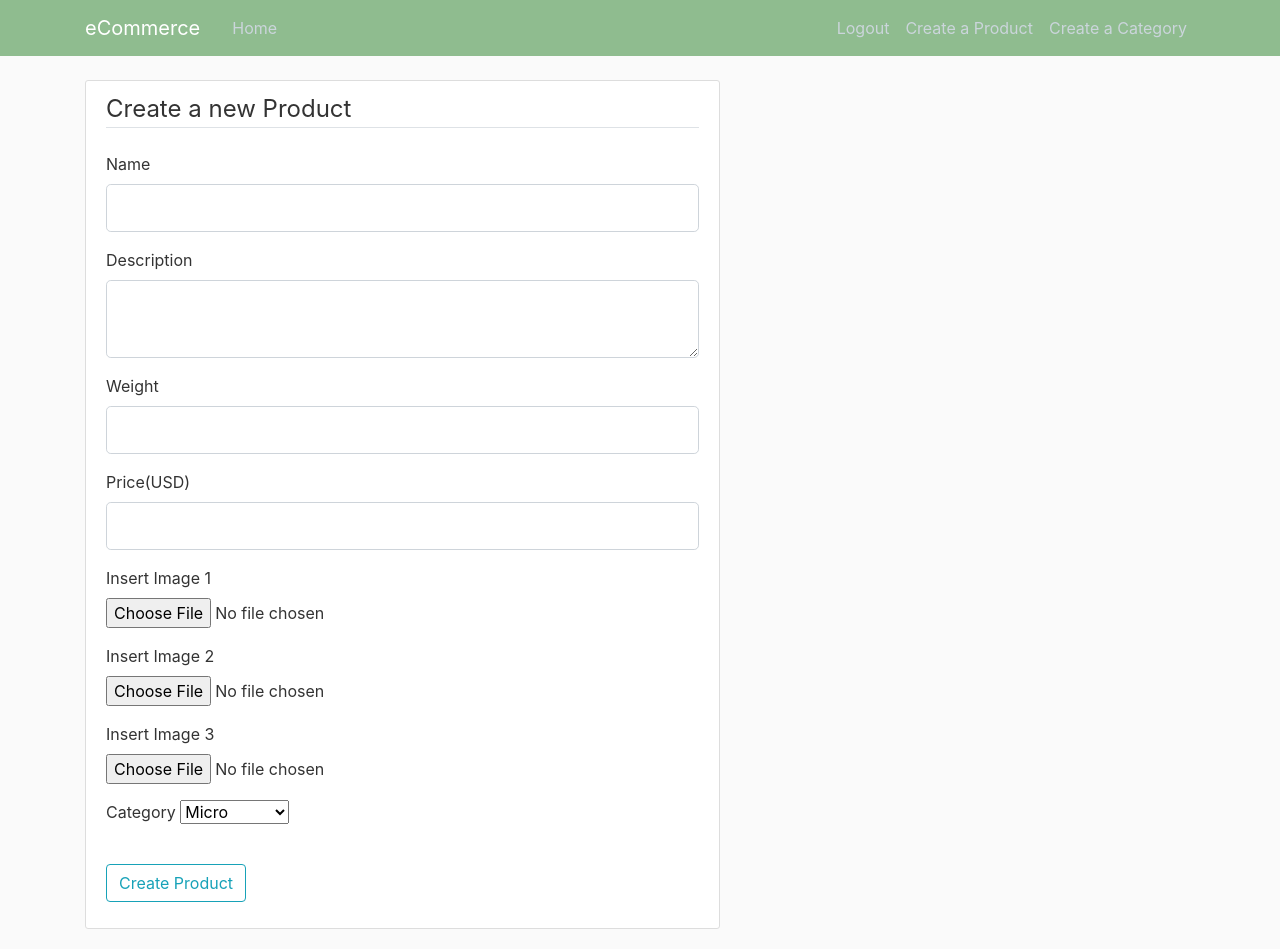
After one commit to juan1701712251/eCommerceFlask, a Flask app: page /products/new in a window 1280 px wide. The commit adds this page. Run offline with Flask 2, Linux system fonts and the light colour scheme; a user stored in the database is signed in; data comes from the database, SQL or seed files in the repository; both versions use the stored data as it was after the commit; some libraries are stand-ins or nearby versions.

Commit message:
Package Creation, CRUD Product and Category

```diff
--- /dev/null
+++ b/app_ecommerce/Templates/create_product.html
@@ -0,0 +1,104 @@
+{% extends 'layout.html' %}
+{% block content %}
+    <div class="col-md-7">
+        <div class="content-section">
+            <form method="POST" action="">
+                {{ form.hidden_tag() }}
+                <fieldset class="form-group">
+                    <legend class="border-bottom mb-4">Create a new Product</legend>
+                    <div class="form-group">
+                        {{ form.name.label(class="form-control-label")}}
+                        {% if form.name.errors %}
+                            {{ form.name(class="form-control form-control-lg is-invalid")}}
+                            <div class="invalid-feedback">
+                                {% for error in form.name.errors %}
+                                    <span>{{ error }}</span>
+                                {% endfor %}
+                            </div>
+                        {% else %}
+                            {{ form.name(class="form-control form-control-lg")}}
+                        {% endif %}
+                    </div>
+                    <div class="form-group">
+                        {{ form.description.label(class="form-control-label")}}
+                        {% if form.description.errors %}
+                            {{ form.description(class="form-control form-control-lg is-invalid")}}
+                            <div class="invalid-feedback">
+                                {% for error in form.description.errors %}
+                                    <span>{{ error }}</span>
+                                {% endfor %}
+                            </div>
+                        {% else %}
+                            {{ form.description(class="form-control form-control-lg")}}
+                        {% endif %}
+                    </div>
+                    <div class="form-group">
+                        {{ form.weight.label(class="form-control-label")}}
+                        {% if form.weight.errors %}
+                            {{ form.weight(class="form-control form-control-lg is-invalid")}}
+                            <div class="invalid-feedback">
+                                {% for error in form.weight.errors %}
+                                    <span>{{ error }}</span>
+                                {% endfor %}
+                            </div>
+                        {% else %}
+                            {{ form.weight(class="form-control form-control-lg")}}
+                        {% endif %}
+                    </div>
+                    <div class="form-group">
+                        {{ form.price.label(class="form-control-label")}}
+                        {% if form.price.errors %}
+                            {{ form.price(class="form-control form-control-lg is-invalid")}}
+                            <div class="invalid-feedback">
+                                {% for error in form.price.errors %}
+                                    <span>{{ error }}</span>
+                                {% endfor %}
+                            </div>
+                        {% else %}
+                            {{ form.price(class="form-control form-control-lg")}}
+                        {% endif %}
+                    </div>
+                    <div class="form-group">
+                    {{ form.image_file1.label()}}
+                    {{ form.image_file1(class='form-control-file')}}
+                    {% if form.image_file1.errors %}
+                        {% for error in form.image_file1.errors %}
+                            <span class="text-danger">{{ error }}</span>
+                        {% endfor %}
+                    {% endif %}
+                    </div>
+                    <div class="form-group">
+                    {{ form.image_file2.label()}}
+                    {{ form.image_file2(class='form-control-file')}}
+                    {% if form.image_file2.errors %}
+                        {% for error in form.image_file2.errors %}
+                            <span class="text-danger">{{ error }}</span>
+                        {% endfor %}
+                    {% endif %}
+                    </div>
+                    <div class="form-group">
+                    {{ form.image_file3.label()}}
+                    {{ form.image_file3(class='form-control-file')}}
+                    {% if form.image_file3.errors %}
+                        {% for error in form.image_file3.errors %}
+                            <span class="text-danger">{{ error }}</span>
+                        {% endfor %}
+                    {% endif %}
+                    </div>
+                    <div class="form-group">
+                    {{ form.category.label(class="form-control-label")}}
+                    {{ form.category(class="form-control-label")}}
+                    {% if form.category.errors %}
+                        {% for error in form.category.errors %}
+                            <span class="text-danger">{{ error }}</span>
+                        {% endfor %}
+                    {% endif %}
+                    </div>
+                </fieldset>
+                <div class="form-group">
+                    {{ form.submit(class="btn btn-outline-info")}}
+                </div>
+            </form>
+        </div>
+    </div>
+{% endblock content %}
--- a/app_ecommerce/Templates/layout.html
+++ b/app_ecommerce/Templates/layout.html
@@ -29,7 +29,7 @@
             <div class="navbar-nav">
                 {% if current_user.is_authenticated %}
                     <a class="nav-item nav-link" href="{{url_for('users.logout')}}">Logout</a>
-                    <a class="nav-item nav-link" href="#">Create a Product</a>
+                    <a class="nav-item nav-link" href="{{url_for('products.new_product')}}">Create a Product</a>
                     <a class="nav-item nav-link" href="#">Create a Category</a>
                 {% else %}
                     <a class="nav-item nav-link" href="{{url_for('users.login')}}">Login</a>
--- a/app_ecommerce/__init__.py
+++ b/app_ecommerce/__init__.py
@@ -19,5 +19,7 @@ mail = Mail(app)
 
 from app_ecommerce.main.routes import main
 from app_ecommerce.users.routes import users
+from app_ecommerce.products.routes import products
 app.register_blueprint(main)
 app.register_blueprint(users)
+app.register_blueprint(products)
--- /dev/null
+++ b/app_ecommerce/categories/utils.py
@@ -0,0 +1,9 @@
+from app_ecommerce.models import Category
+
+def get_categories_allowed():
+    categories = Category.query.all()
+    output = []
+    for cat in categories:
+        if len(cat.subCategories) == 0:
+            output.append((cat.id,cat.name))
+    return output
--- /dev/null
+++ b/app_ecommerce/products/forms.py
@@ -0,0 +1,16 @@
+from flask_wtf import FlaskForm
+from wtforms import StringField, SubmitField, TextAreaField, FloatField, FileField, SelectField
+from wtforms.validators import DataRequired,Length
+from flask_wtf.file import FileAllowed
+
+class ProductsForm(FlaskForm):
+    name = StringField('Name', validators=[DataRequired(),Length(min=2,max=20)])
+    description = TextAreaField('Description', validators=[DataRequired(),Length(min=2,max=120)])
+    weight = StringField('Weight',validators=[DataRequired()])
+    price = FloatField('Price(USD)', validators=[DataRequired()])
+    image_file1 = FileField('Insert Image 1',validators=[FileAllowed(['jpg','png'])])
+    image_file2 = FileField('Insert Image 2', validators=[FileAllowed(['jpg', 'png'])])
+    image_file3 = FileField('Insert Image 3', validators=[FileAllowed(['jpg', 'png'])])
+    category = SelectField('Category',choices=[])
+
+    submit = SubmitField('Create Product')
--- /dev/null
+++ b/app_ecommerce/products/routes.py
@@ -0,0 +1,14 @@
+from flask import (render_template, url_for, flash,
+                   redirect, request, abort, Blueprint)
+from flask_login import current_user, login_required
+from app_ecommerce.categories.utils import get_categories_allowed
+from app_ecommerce.products.forms import ProductsForm
+
+products = Blueprint('products',__name__)
+
+@products.route('/products/new',methods=['GET','POST'])
+@login_required
+def new_product():
+    form = ProductsForm()
+    form.category.choices = get_categories_allowed()
+    return render_template('create_product.html', title='New Product', form=form, legend='New Product')
```
Also changed, not shown: app_ecommerce/Templates/home.html (+7 -3 lines), app_ecommerce/main/routes.py (+5 -2 lines), app_ecommerce/categories/__init__.py (added), app_ecommerce/categories/forms.py (added), app_ecommerce/categories/routes.py (added), app_ecommerce/products/__init__.py (added), app_ecommerce/site.db.
